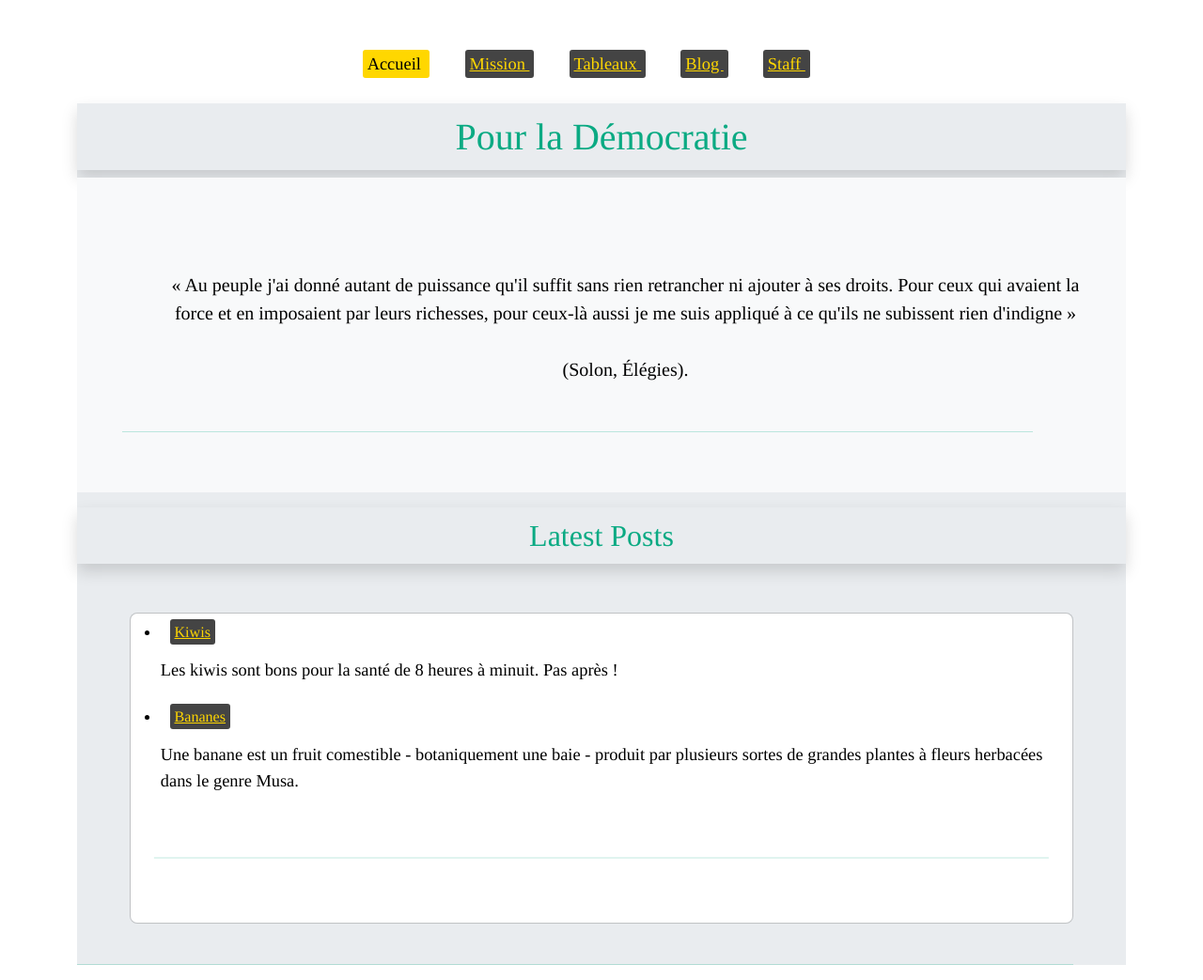
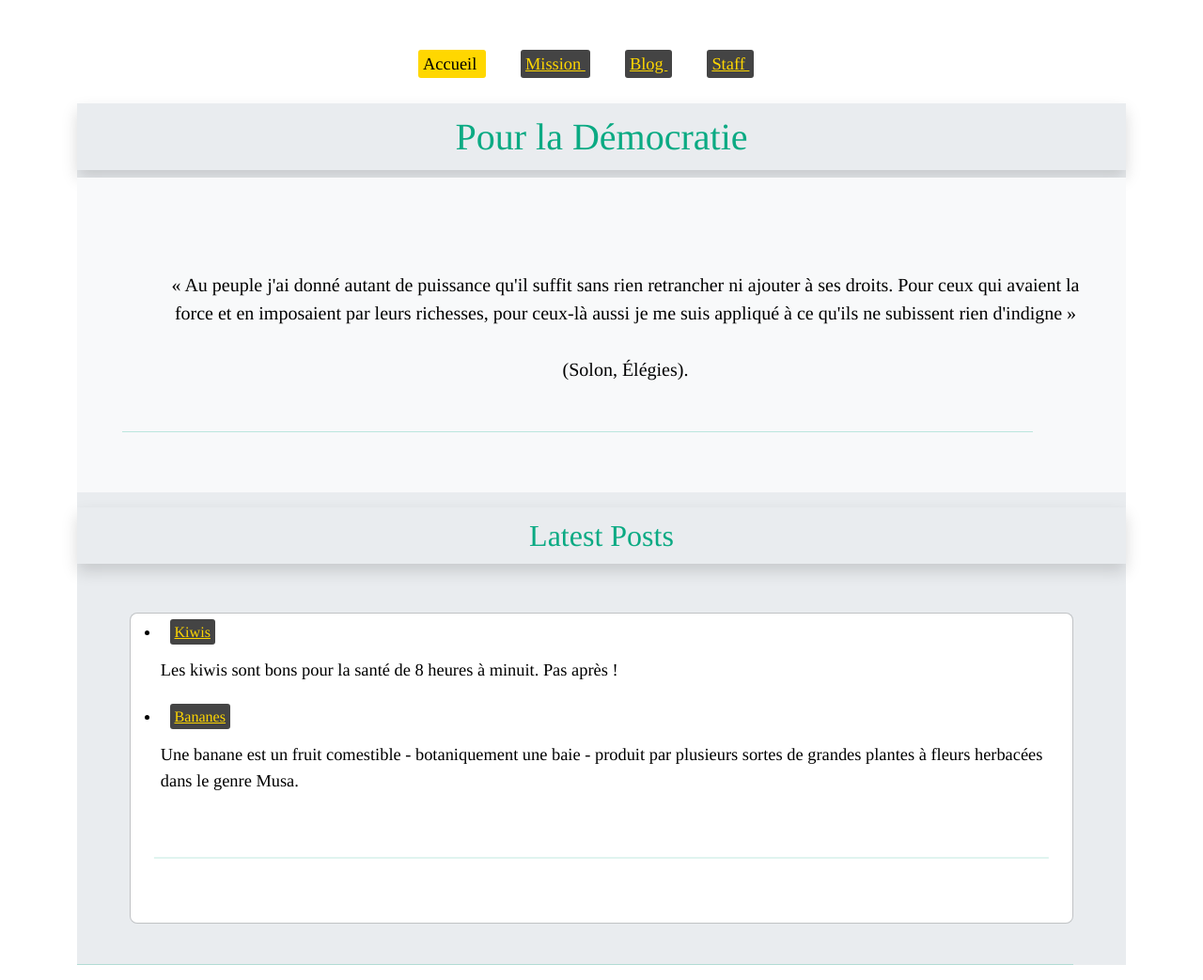
Before and after one commit to bop/rubic, a Jekyll site: the page built from index.html, in a window 1280 px wide. Shown: the whole page at 94% size. Built offline with Jekyll 4.4.1, drawn with Linux system fonts in a browser that asks for light colours.

```diff
--- a/_data/navigation.yml
+++ b/_data/navigation.yml
@@ -1,8 +1,6 @@
 - name: Accueil
   link: /
 - name: Mission
-  link: /about.html
-- name: Tableaux
   link: /new.html
 - name: Blog
   link: /blog.html
```
